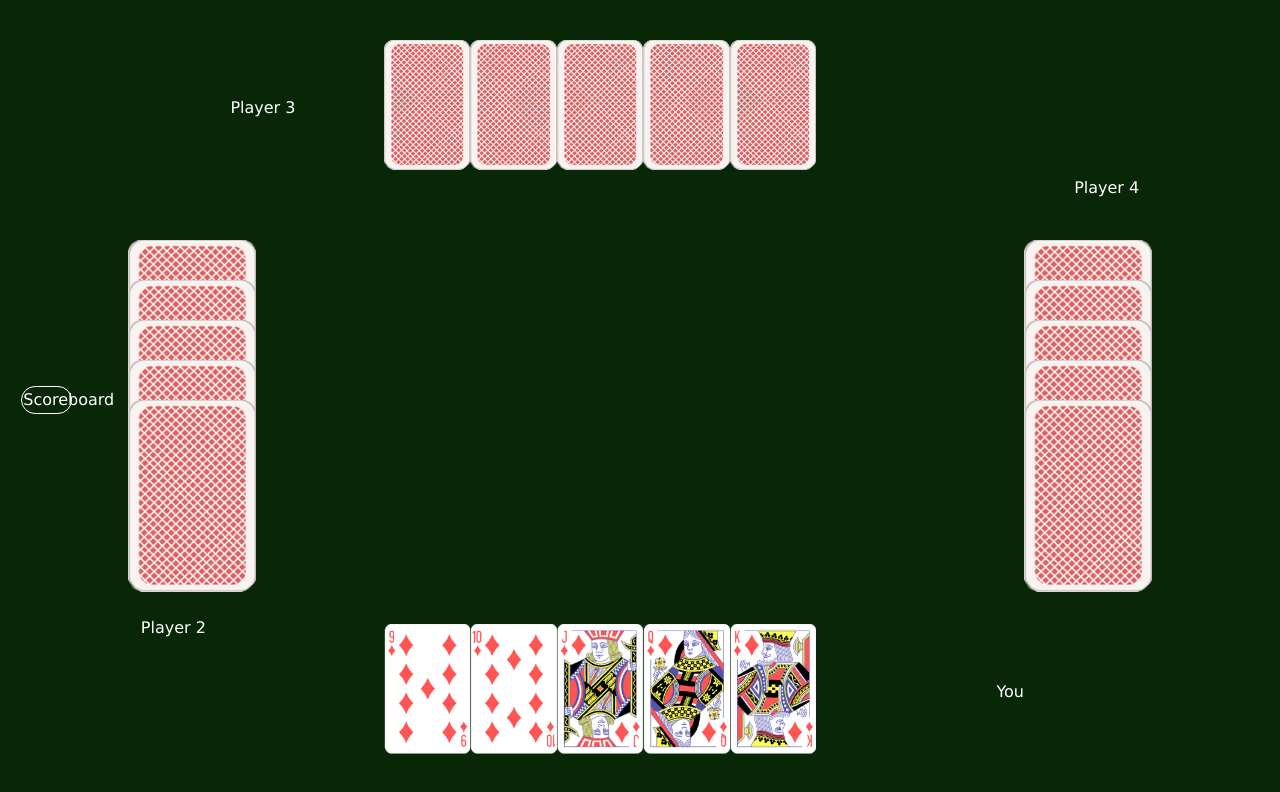
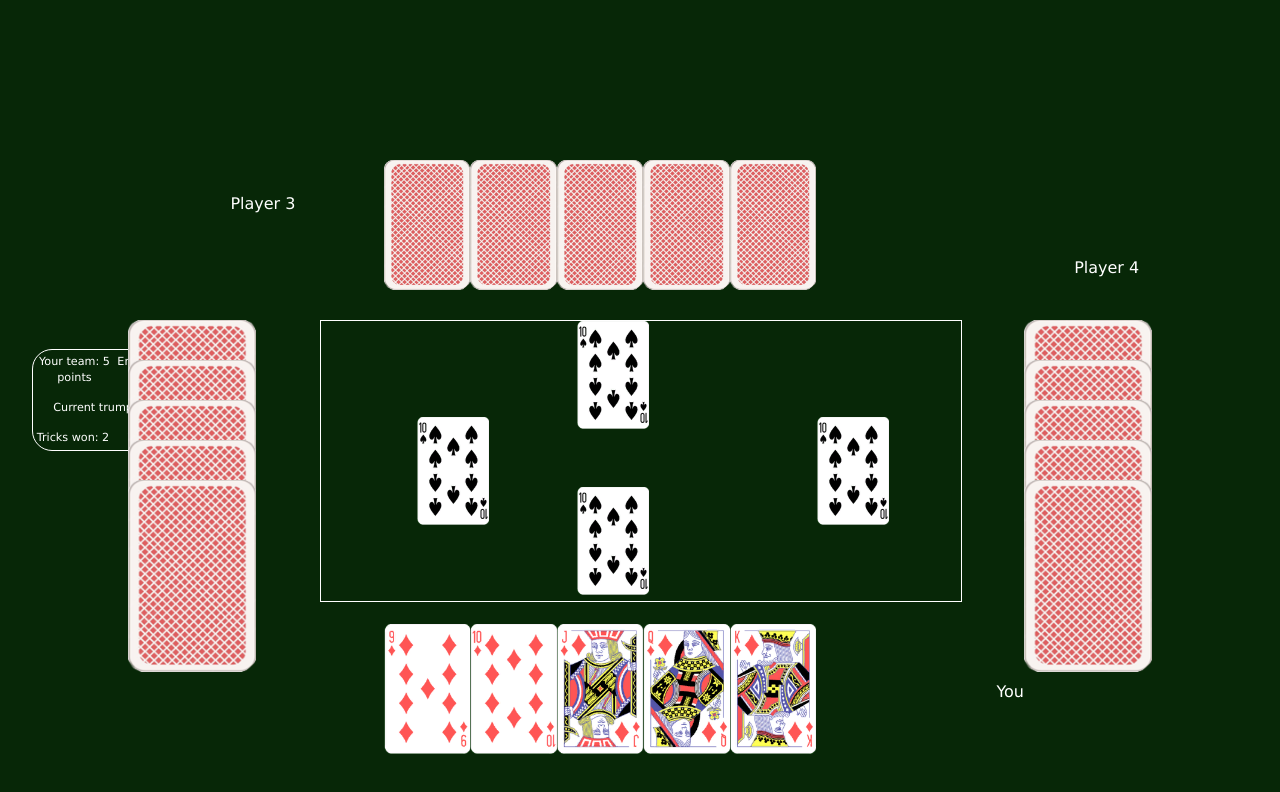
Before and after one commit to jasminealmassri/Euchre.Web, a React (Vite) app in the folder euchre-react/: page / in a window 1280 px wide. Shown: the top 792 px of the page. Built offline with nearby package versions, Linux system fonts and the light colour scheme.

Commit message:
Scoreboard styling, added hardcoded 4 card trick component

```diff
--- a/euchre-react/src/App.css
+++ b/euchre-react/src/App.css
@@ -7,9 +7,23 @@ body {
   color: white;
   border: 1px solid white;
   border-radius: 20px;
-  width: 50%;
+  width: 70%;
   text-align: center;
   margin: 0 auto;
   padding: 1%;
+  font-size: 70%;
+  height: 20%;
 
 }
+
+.scores {
+  padding: 1%;
+  display: flex;
+  justify-content: space-between;
+}
+
+.tricks {
+  display: flex;
+  justify-content: space-between;
+  padding: 1%;
+}
--- a/euchre-react/src/App.tsx
+++ b/euchre-react/src/App.tsx
@@ -1,19 +1,31 @@
 import { useState } from 'react'
-import reactLogo from './assets/react.svg'
-import viteLogo from '/vite.svg'
+// import reactLogo from './assets/react.svg'
+// import viteLogo from '/vite.svg'
 import './App.css'
 
-import HandComponent from './components/HandComponent'
-import CardComponent from './components/CardComponent'
+// import HandComponent from './components/HandComponent'
+// import CardComponent from './components/CardComponent'
 
 import TableComponent from './components/TableComponent'
 
 function App() {
-  const [count, setCount] = useState(0)
+  //const [count, setCount] = useState(0)
 
   return (
     <>
-      <div className="scoreboard">Scoreboard</div>
+      <div className="scoreboard">
+        <div className="scores">
+          <div>Your team: 5 points</div>
+          <div>Enemy team: 2 points</div>
+        </div>
+        <div className="trump">
+          <p>Current trump: Spades</p>
+        </div>
+        <div className="tricks">
+           <div>Tricks won: 2</div>
+          <div>Tricks lost: 2</div>
+        </div>
+      </div>
       <TableComponent />
     </>
   )
--- a/euchre-react/src/components/CardComponent.tsx
+++ b/euchre-react/src/components/CardComponent.tsx
@@ -122,6 +122,7 @@ const cardImages = {
 
 interface  CardComponentProps {
     card: Card;
+    flippedUp: boolean;
 }
 
 const CardComponent: React.FC<CardComponentProps> = ({card, flippedUp}) => {
@@ -131,7 +132,7 @@ const CardComponent: React.FC<CardComponentProps> = ({card, flippedUp}) => {
 
     //const imgUrl = `/assets/images/Cards/${card.faceValue}${card.suit}.png`;
 
-    const imgPath = `${card.faceValue}${card.suit}`;
+    const imgPath = `${card.suit}${card.faceValue}`;
     const cardImage : any = cardImages[imgPath];
 
     if(flippedUp) {
--- a/euchre-react/src/components/TableComponent.css
+++ b/euchre-react/src/components/TableComponent.css
@@ -27,17 +27,17 @@
 
 #player-2-label {
 
-    bottom: 18%;
+    bottom: 15%;
     left: 11%;
 }
 
 #player-3-label {
-    top: 10%;
+    top: 22%;
     left: 18%;
 }
 
 #player-4-label {
-    top: 20%;
+    top: 30%;
     right: 11%;
 }
 
@@ -45,7 +45,7 @@
 
     /* position: relative; */
     position: absolute;
-    top: 30%;
+    top: 40%;
     left: 10%;
     /* background-color: red; */
     width: 10%;
@@ -84,7 +84,7 @@
 .player-3-hand {
 
     position: absolute;
-    top: 5%;
+    top: 20%;
     left: 30%;
 
     .card {
@@ -97,7 +97,7 @@
 
     /* position: relative; */
     position: absolute;
-    top: 30%;
+    top: 40%;
     right: 10%;
     /* background-color: red; */
     width: 10%;
--- a/euchre-react/src/components/TableComponent.tsx
+++ b/euchre-react/src/components/TableComponent.tsx
@@ -3,6 +3,8 @@ import React from 'react'
 import { DeckFactory } from '../models/DeckFactory'
 
 import HandComponent from './HandComponent';
+
+import TrickComponent from './TrickComponent'
 
 import './TableComponent.css';
 
@@ -27,6 +29,7 @@ const TableComponent = () => {
         <HandComponent key={2} cards={hand2} className="player-2-hand"/>
         <HandComponent key={3} cards={hand3} className="player-3-hand"/>
         <HandComponent key={4} cards={hand4} className="player-4-hand"/>
+        <TrickComponent></TrickComponent>
     </>
   )
 }
--- /dev/null
+++ b/euchre-react/src/components/TrickComponent.css
@@ -0,0 +1,48 @@
+.trick {
+    position: absolute;
+    width: 50%;
+    height: 35%;
+    top: 40%;
+    left: 25%;
+    display: flex;
+    align-items: center;
+    justify-content: center;
+    border: 1px solid white;
+    color: white;
+
+
+
+}
+
+.card {
+    width: 50%;
+}
+
+/* this isnt working yet */
+.player-1-card {
+    position: absolute;
+    bottom: 00%;
+    left: 40%;
+
+}
+
+.player-2-card {
+    position: absolute;
+    bottom: 25%;
+    left: 15%;
+
+}
+
+.player-3-card {
+    position: absolute;
+    top: 0%;
+    left: 40%;
+
+}
+
+.player-4-card {
+    position: absolute;
+    bottom: 25%;
+    right: 0%;
+
+}
--- a/euchre-react/src/components/TrickComponent.tsx
+++ b/euchre-react/src/components/TrickComponent.tsx
@@ -0,0 +1,26 @@
+import React from 'react';
+
+import CardComponent from './CardComponent';
+
+import './TrickComponent.css';
+
+const TrickComponent = () => {
+  return (
+    <div className="trick">
+        <div className="player-1-card">
+            <CardComponent key={1} card={{faceValue:"10", suit:"spades", faceUp: true}} flippedUp={true}/>
+        </div>
+        <div className="player-2-card">
+            <CardComponent key={2} card={{faceValue:"10", suit:"spades", faceUp: true}} flippedUp={true}/>
+        </div>
+        <div className="player-3-card">
+            <CardComponent key={3} card={{faceValue:"10", suit:"spades", faceUp: true}} flippedUp={true}/>
+        </div>
+        <div className="player-4-card">
+            <CardComponent key={4} card={{faceValue:"10", suit:"spades", faceUp: true}} flippedUp={true}/>
+        </div>
+    </div>
+  )
+}
+
+export default TrickComponent
--- a/euchre-react/src/models/DeckFactory.tsx
+++ b/euchre-react/src/models/DeckFactory.tsx
@@ -18,7 +18,7 @@ export class DeckFactory {
             {
                 for (let value of this.faceValues)
                     {
-                        deck.push(new Card(suit, value));
+                        deck.push(new Card(value, suit));
                     }
             }
         return deck;
@@ -32,7 +32,7 @@ export class DeckFactory {
             {
                 for (let value of this.euchreFaceValues)
                     {
-                        deck.push(new Card(suit, value));
+                        deck.push(new Card(value, suit));
                     }
             }
         return deck;
```
